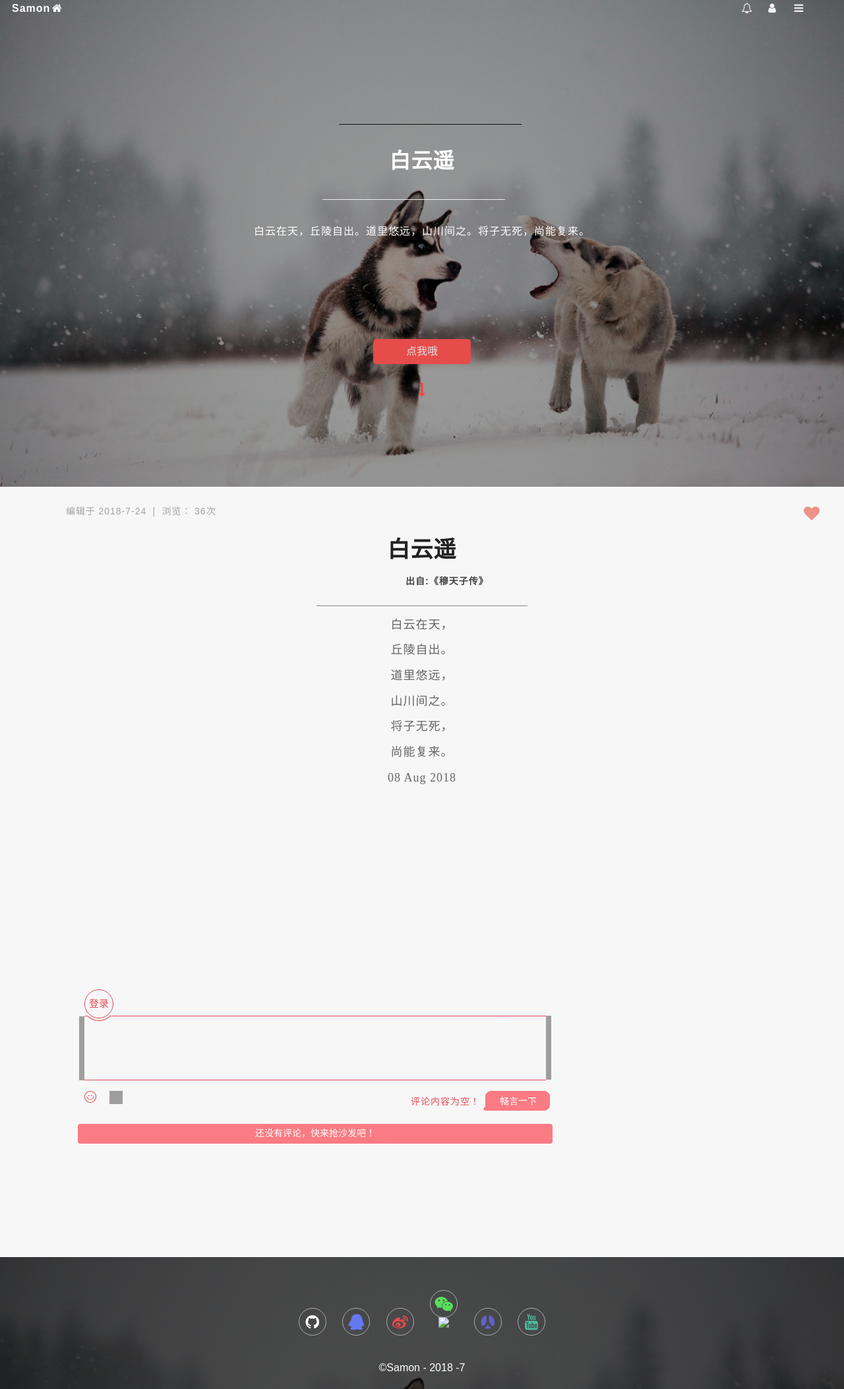
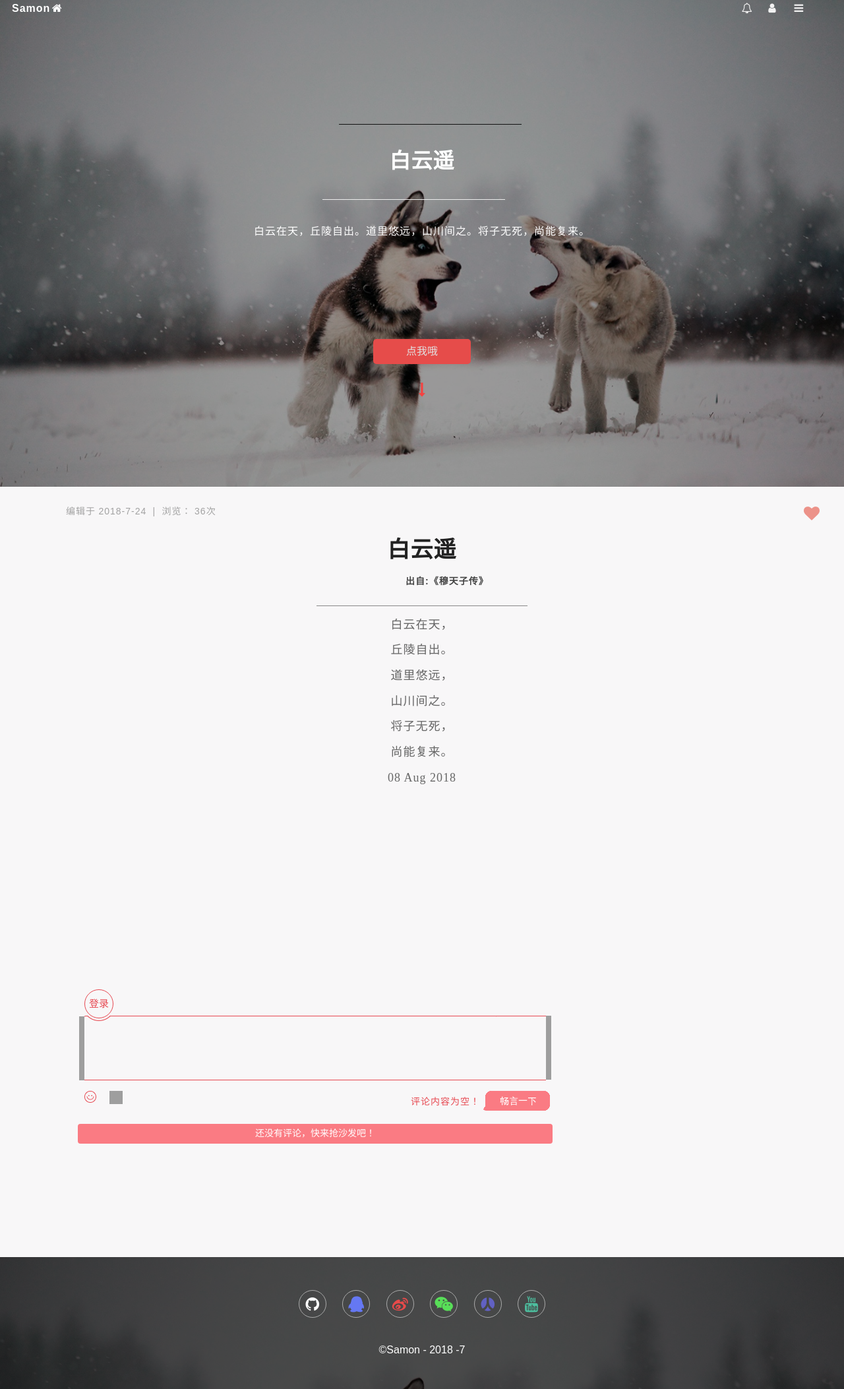
Before and after one commit to samonbling/blog, a Jekyll site: the page built from _posts/2018-08-08-hello-world.html, in a window 1280 px wide. Shown: the whole page at 66% size. Built offline with Jekyll 4.4.1, drawn with Linux system fonts in a browser that asks for light colours; grey boxes are pictures that could not be loaded.

Commit message:
remove .pic

```diff
--- a/_layouts/article.html
+++ b/_layouts/article.html
@@ -126,9 +126,6 @@
 					<li>
 						<a href="#">
 							<i id="weixin" class="fa fa-weixin weixin"></i>
-							<div id="pic">
-     							<img src="../images/wwvx.png">
-   							</div>
 						</a>
 					</li>
 					<li>
```
